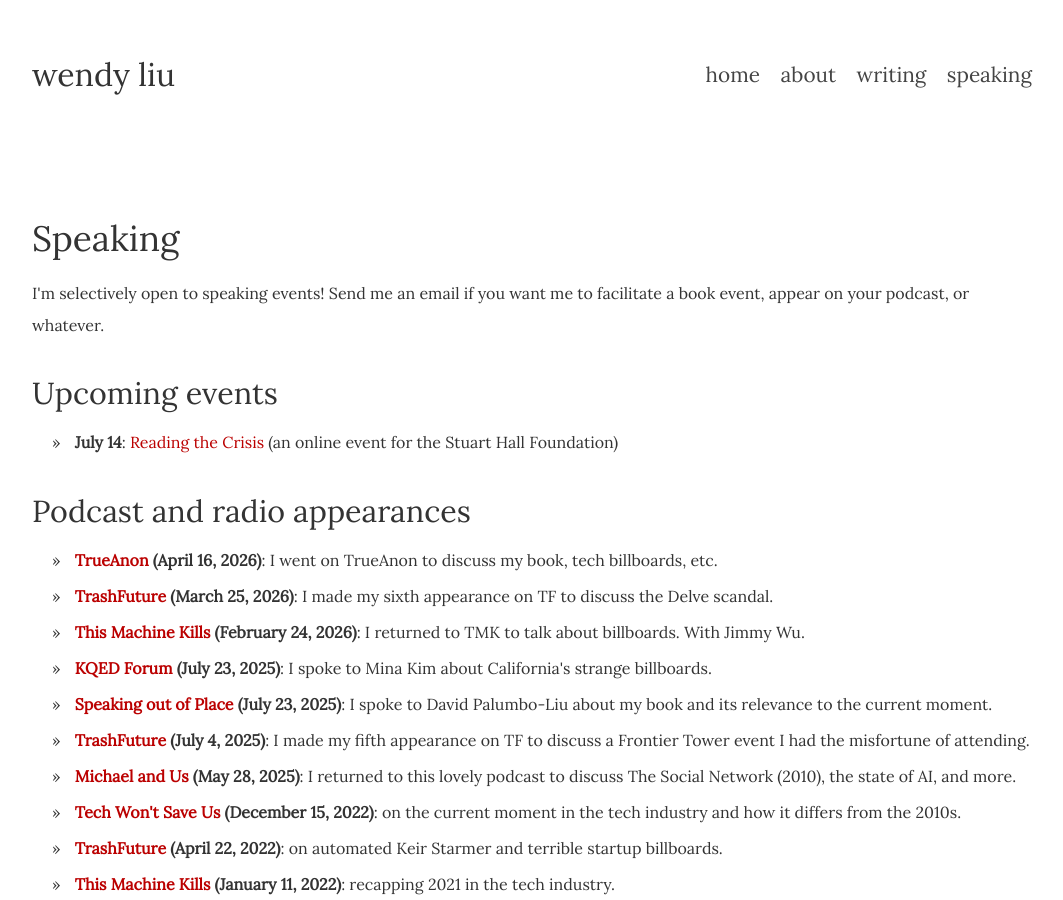
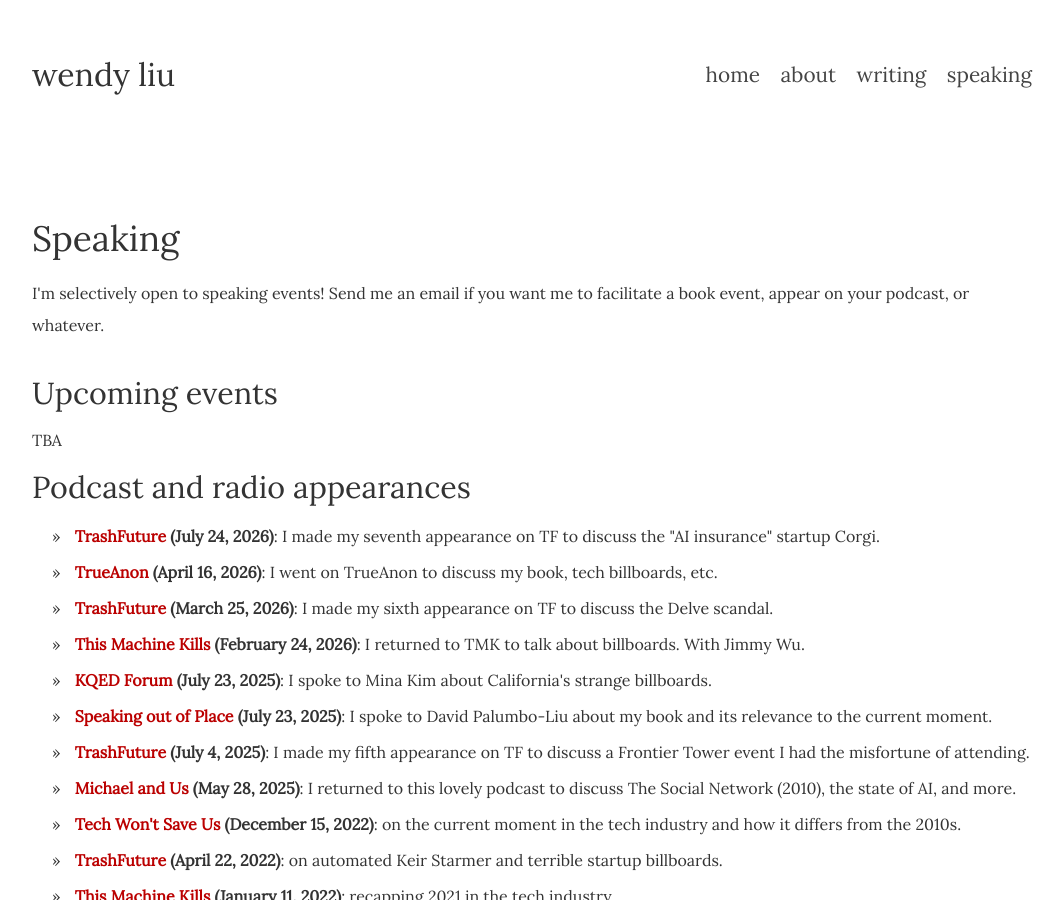
Before and after one commit to dellsystem/dellsystem.github.io, a Jekyll site: the page built from speaking/index.html, in a window 1280 px wide and 900 px high. Shown: the whole window, without its empty margins (108-1171 px from the left). Built offline with Jekyll 4.4.1, drawn with Linux system fonts in a browser that asks for light colours; some of the changed text lies outside the part shown.

Commit message:
Update recent events etc

```diff
--- a/_includes/past.html
+++ b/_includes/past.html
@@ -1,4 +1,5 @@
 <ul>
+  <li><strong>Stuart Hall Foundation (July 14, 2026)</strong>: Reading the Crisis: an online conversation with K Biswas. <a href="<a href="https://www.stuarthallfoundation.org/events/reading-the-crisis-technology-with-wendy-liu/">Possibly recorded?</a></li>
   <li><strong>San Francisco Historical Society (June 10, 2026)</strong>: in conversation with Chris Carlsson and Rachel Brahinsky. <a href="https://www.sfhistory.org/historylive">Recorded.</a></li>
   <li><strong>Shaping San Francisco (May 27, 2026)</strong>: in conversation
   with Alex Hanna, Elizabeth Travelslight, and Tamara Kneese. <a href="https://www.shapingsf.org/public-talks/archive_video_2026.html#AI">Recorded.</a></li>
--- a/_includes/podcasts.html
+++ b/_includes/podcasts.html
@@ -1,4 +1,5 @@
 <ul>
+    <li><strong><a href="https://www.youtube.com/watch?v=JDU-HXppxxY">TrashFuture</a> (July 24, 2026)</strong>: I made my seventh appearance on TF to discuss the "AI insurance" startup Corgi.</li>
     <li><strong><a href="https://www.patreon.com/posts/episode-540-why-155766803">TrueAnon</a> (April 16, 2026)</strong>: I went on TrueAnon to discuss my book, tech billboards, etc.</li>
     <li><strong><a href="https://podcasts.apple.com/sa/podcast/the-tetsuo-economy-feat-wendy-liu/id1261944206?i=1000757295257">TrashFuture</a> (March 25, 2026)</strong>: I made my sixth appearance on TF to discuss the Delve scandal.</li>
     <li><strong><a href="https://podcasts.apple.com/is/podcast/patreon-preview-446-vibe-decoder-ft-wendy-liu-jimmy-wu/id1526914048?i=1000751261629">This Machine Kills</a> (February 24, 2026)</strong>: I returned to TMK to talk about billboards. With Jimmy Wu.</li>
--- a/_includes/upcoming.html
+++ b/_includes/upcoming.html
@@ -1,3 +1 @@
-<ul>
-  <li><strong>July 14</strong>: <a href="https://www.stuarthallfoundation.org/events/reading-the-crisis-technology-with-wendy-liu/">Reading the Crisis</a> (an online event for the Stuart Hall Foundation)</li>
-</ul>
+TBA
```
Also changed, not shown: index.html (+7 -2 lines).
